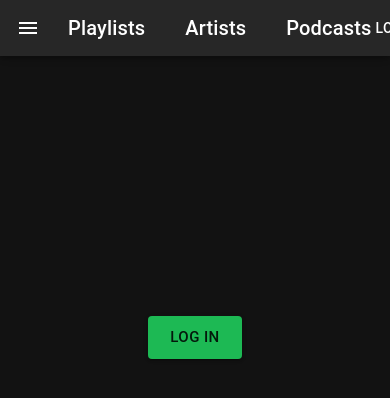
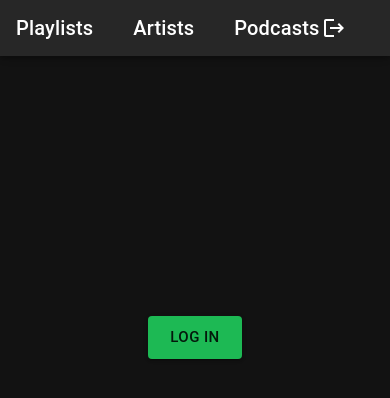
Before and after one commit to calher99/Spotify-React-newSongNotify, a React (Create React App) app in the folder client/: page / in a window 390 px wide. Shown: the top 398 px of the page. Built offline with nearby package versions, Linux system fonts and the light colour scheme; no server answers; sample sign-in values are in the browser's storage.

Commit message:
improve styling for mobile devices

```diff
--- a/client/src/components/NavBar.tsx
+++ b/client/src/components/NavBar.tsx
@@ -6,6 +6,7 @@ import Typography from "@mui/material/Typography";
 import Button from "@mui/material/Button";
 import IconButton from "@mui/material/IconButton";
 import MenuIcon from "@mui/icons-material/Menu";
+import LogoutIcon from "@mui/icons-material/Logout";
 import { useNavigate } from "react-router-dom";
 import { AuthContext } from "../context/auth-context";
 
@@ -29,7 +30,7 @@ export default function NavBar() {
     >
       <AppBar position="static">
         <Toolbar sx={{ display: "flex" }}>
-          <IconButton
+          {/* <IconButton
             size="large"
             edge="start"
             color="inherit"
@@ -37,7 +38,7 @@ export default function NavBar() {
             sx={{ mr: 2 }}
           >
             <MenuIcon />
-          </IconButton>
+          </IconButton> */}
           <Box sx={{ display: "flex", gap: 5, flex: 1 }}>
             <Typography
               variant="h6"
@@ -74,9 +75,16 @@ export default function NavBar() {
             </Typography>
           </Box>
 
-          <Button color="inherit" onClick={handleLogOut}>
-            Logout
-          </Button>
+          <IconButton
+            size="large"
+            edge="start"
+            color="inherit"
+            aria-label="menu"
+            sx={{ mr: 2 }}
+            onClick={handleLogOut}
+          >
+            <LogoutIcon />
+          </IconButton>
         </Toolbar>
       </AppBar>
     </Box>
--- a/client/src/pages/Playlists.tsx
+++ b/client/src/pages/Playlists.tsx
@@ -165,6 +165,8 @@ function Playlists() {
                 flexDirection: "column",
                 alignItems: "start",
                 width: 300,
+                // height: 300,
+                marginBottom: -50,
               }}
             >
               <SearchAutocomplete
```
